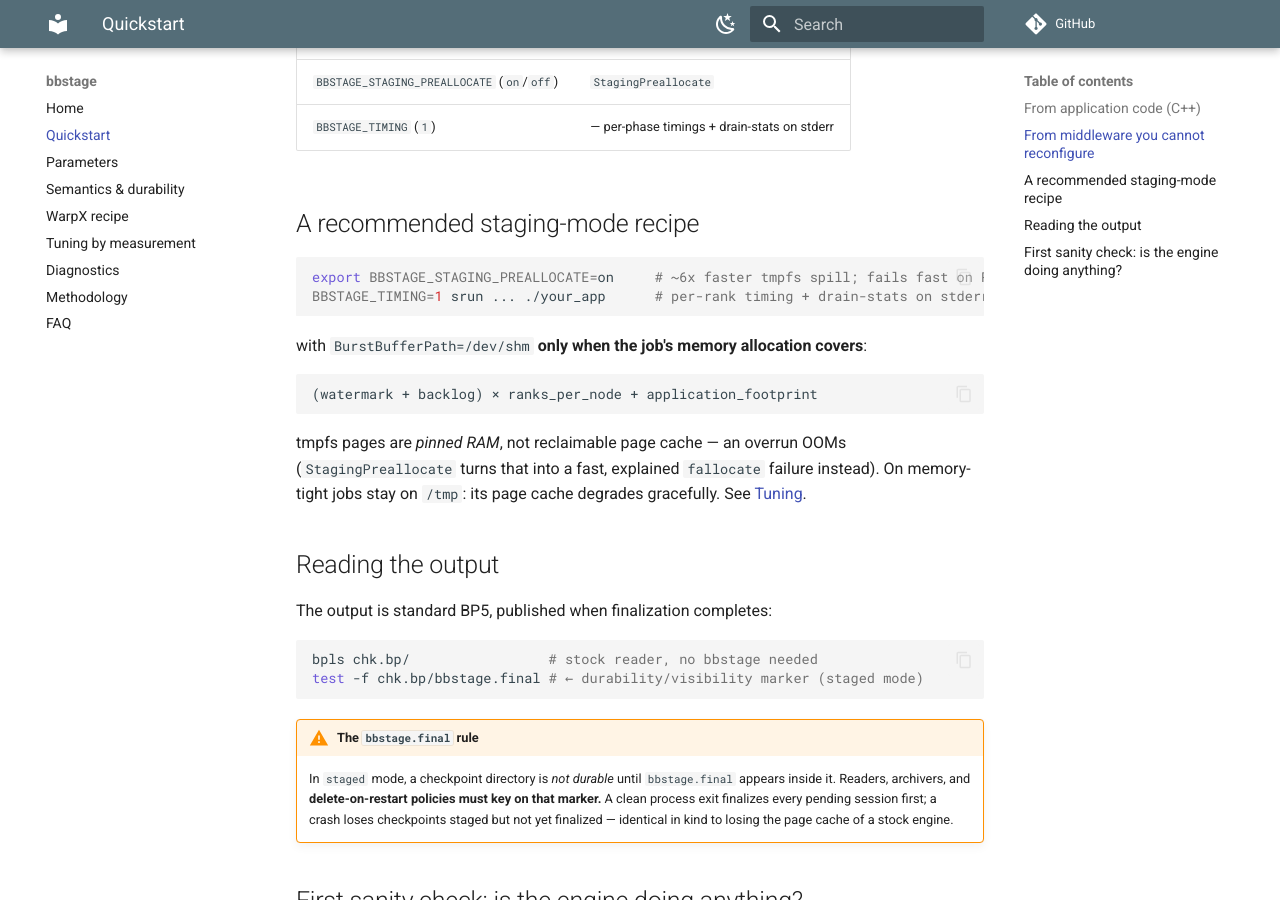
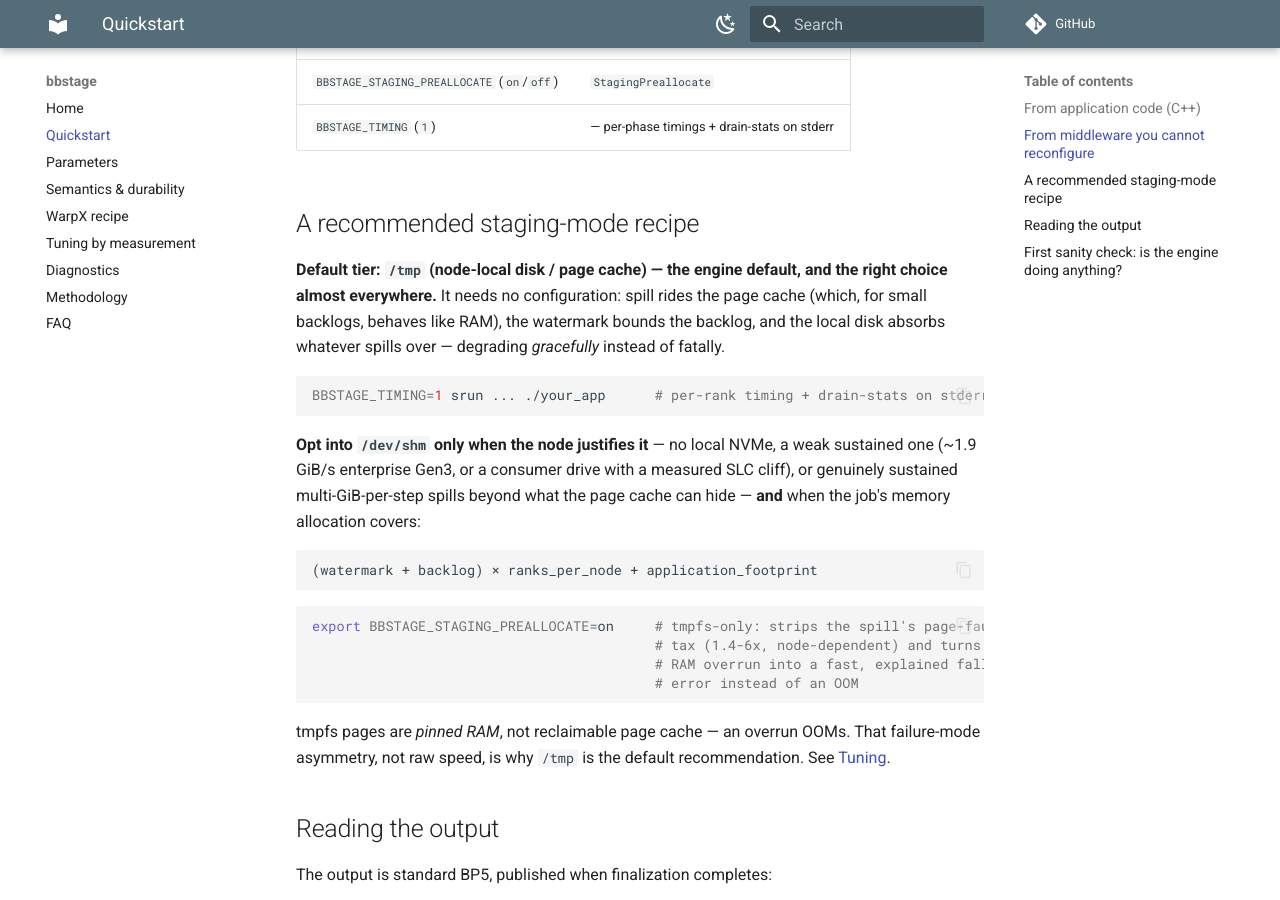
Before and after one commit to denisbertini/bbstage-docs, an MkDocs documentation site: the page built from docs/quickstart.md, in a window 1280 px wide and 900 px high, scrolled down 737 px. Built offline with MkDocs 1.6.1 and Material for MkDocs 9.7.7, drawn with Linux system fonts in a browser that asks for light colours; comment, search, counter and statistics services are not loaded.

Commit message:
docs: tmpfs re-probed (j14042) and demoted to opt-in special case
- home/tuning tier rows now carry the measured pair (2.4 -> 3.5 GiB/s
  per rank, node 18 -> 26, dd-shaped probe); the era-old 8->50/~6x is
  recorded as not-reproduced-under-a-plain-probe, ratio explained by
  instrument shape (dd double copy vs engine memcpy) and node class
- doctrine swap: /tmp is the recommended default tier (capacity +
  graceful overflow + page-cache-already-like-RAM), /dev/shm is the
  opt-in special case (weak/absent NVMe, sustained huge spills, RAM
  budget guaranteed); quickstart recipe, FAQ, and home footnote all
  reordered to match
- parameters/quickstart/warpx/faq: '~6x' claims qualified 1.4-6x
  probe-your-node

````diff
--- a/docs/quickstart.md
+++ b/docs/quickstart.md
@@ -29,22 +29,36 @@ act as fallbacks — precedence: engine parameter > environment > default:
 
 ## A recommended staging-mode recipe
 
+**Default tier: `/tmp` (node-local disk / page cache) — the engine
+default, and the right choice almost everywhere.** It needs no
+configuration: spill rides the page cache (which, for small backlogs,
+behaves like RAM), the watermark bounds the backlog, and the local disk
+absorbs whatever spills over — degrading *gracefully* instead of fatally.
+
 ```bash
-export BBSTAGE_STAGING_PREALLOCATE=on     # ~6x faster tmpfs spill; fails fast on RAM overrun
 BBSTAGE_TIMING=1 srun ... ./your_app      # per-rank timing + drain-stats on stderr
 ```
 
-with `BurstBufferPath=/dev/shm` **only when the job's memory allocation
-covers**:
+**Opt into `/dev/shm` only when the node justifies it** — no local NVMe,
+a weak sustained one (~1.9 GiB/s enterprise Gen3, or a consumer drive
+with a measured SLC cliff), or genuinely sustained multi-GiB-per-step
+spills beyond what the page cache can hide — **and** when the job's
+memory allocation covers:
 
 ```
 (watermark + backlog) × ranks_per_node + application_footprint
 ```
 
-tmpfs pages are *pinned RAM*, not reclaimable page cache — an overrun OOMs
-(`StagingPreallocate` turns that into a fast, explained `fallocate`
-failure instead). On memory-tight jobs stay on `/tmp`: its page cache
-degrades gracefully. See [Tuning](tuning.md#staging-tier).
+```bash
+export BBSTAGE_STAGING_PREALLOCATE=on     # tmpfs-only: strips the spill's page-fault
+                                          # tax (1.4-6x, node-dependent) and turns a
+                                          # RAM overrun into a fast, explained fallocate
+                                          # error instead of an OOM
+```
+
+tmpfs pages are *pinned RAM*, not reclaimable page cache — an overrun
+OOMs. That failure-mode asymmetry, not raw speed, is why `/tmp` is the
+default recommendation. See [Tuning](tuning.md#staging-tier).
 
 ## Reading the output
 
````
Also changed, not shown: docs/faq.md (+13 -8 lines), docs/index.md (+2 -2 lines), docs/parameters.md (+1 -1 lines), docs/tuning.md (+2 -2 lines), docs/warpx.md (+2 -1 lines).
